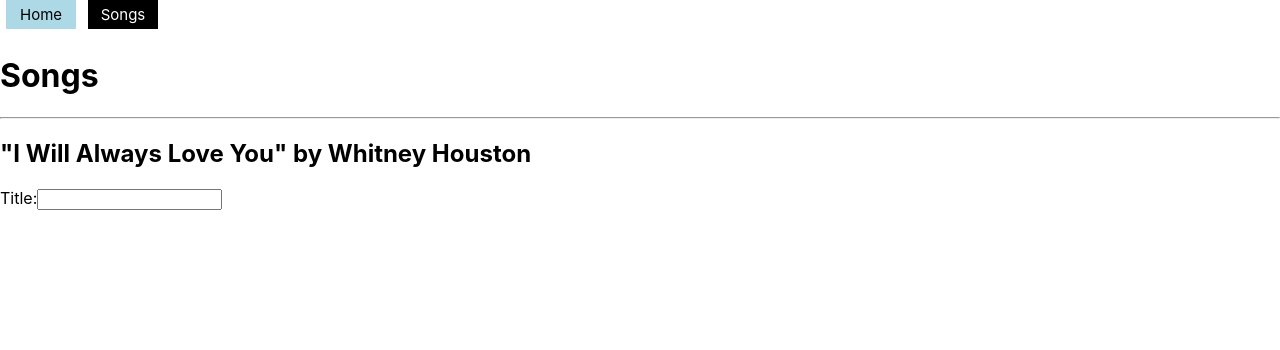
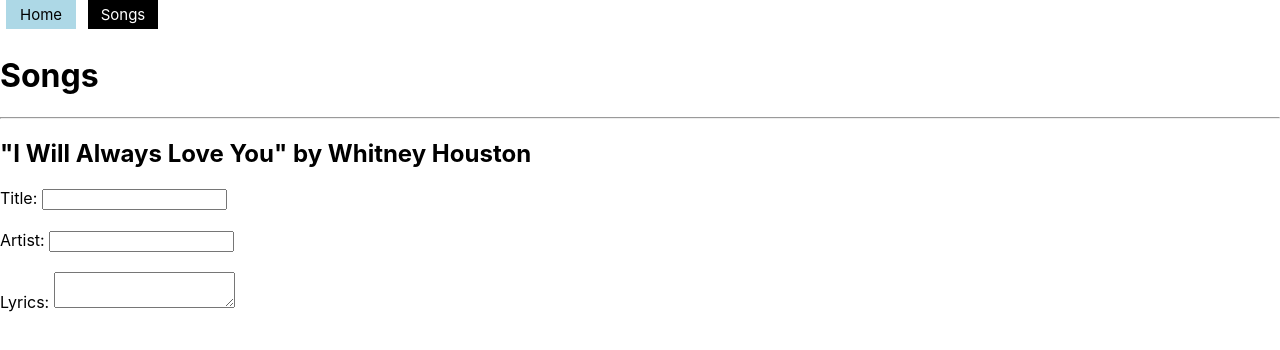
Before and after one commit to ChristinaKozi/p2-final, a React (Create React App) app: page /songs in a window 1280 px wide. Shown: the top 350 px of the page. Built offline with nearby package versions, Linux system fonts and the light colour scheme; data requests are answered from the project's data file.

Commit message:
updates SongForm

```diff
--- a/src/components/SongForm.js
+++ b/src/components/SongForm.js
@@ -4,9 +4,18 @@
     return (
         <>
             <form>
-                <label>Title:</label>
+                <label>Title: </label>
                 <input type='text'></input>
+                <br />
+                <br />
 
+                <label>Artist: </label>
+                <input type='text'></input>
+                <br />
+                <br />
+
+                <label>Lyrics: </label>
+                <textarea type='text'></textarea>
             </form>
         </>
     )
```
